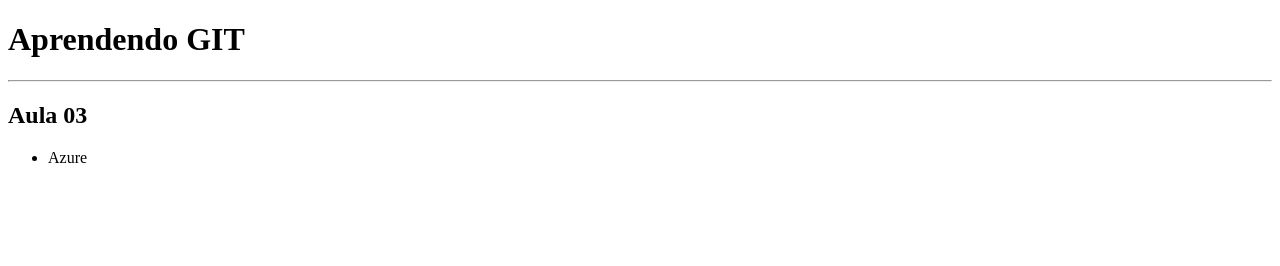
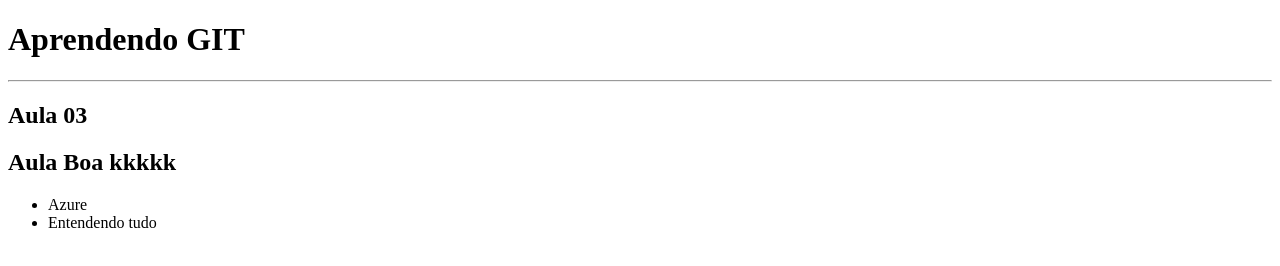
Before and after one commit to DeboraFFSantos/CI_CD, a plain HTML site: page index.html in a window 1280 px wide. Drawn offline with Linux system fonts and the light colour scheme.

Commit message:
Alteracoes Leonardo

```diff
--- a/index.html
+++ b/index.html
@@ -9,8 +9,10 @@
     <h1>Aprendendo GIT</h1>
     <hr>
     <h2>Aula 03</h2>
+    <h2>Aula Boa kkkkk</h2>
     <ul>
         <li>Azure</li>
+        <li>Entendendo tudo</li>
 
     </ul>
 </body>
```
